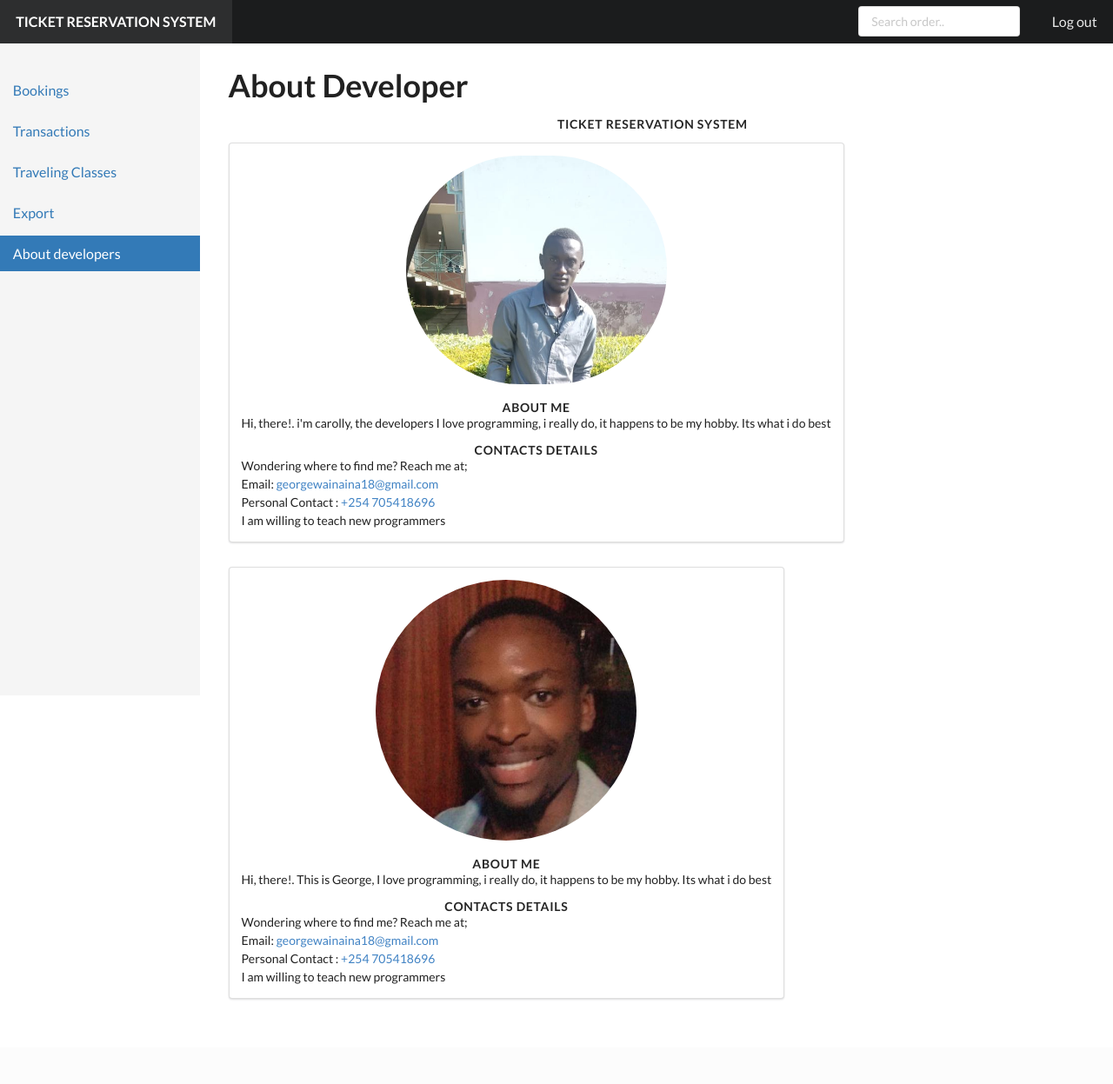
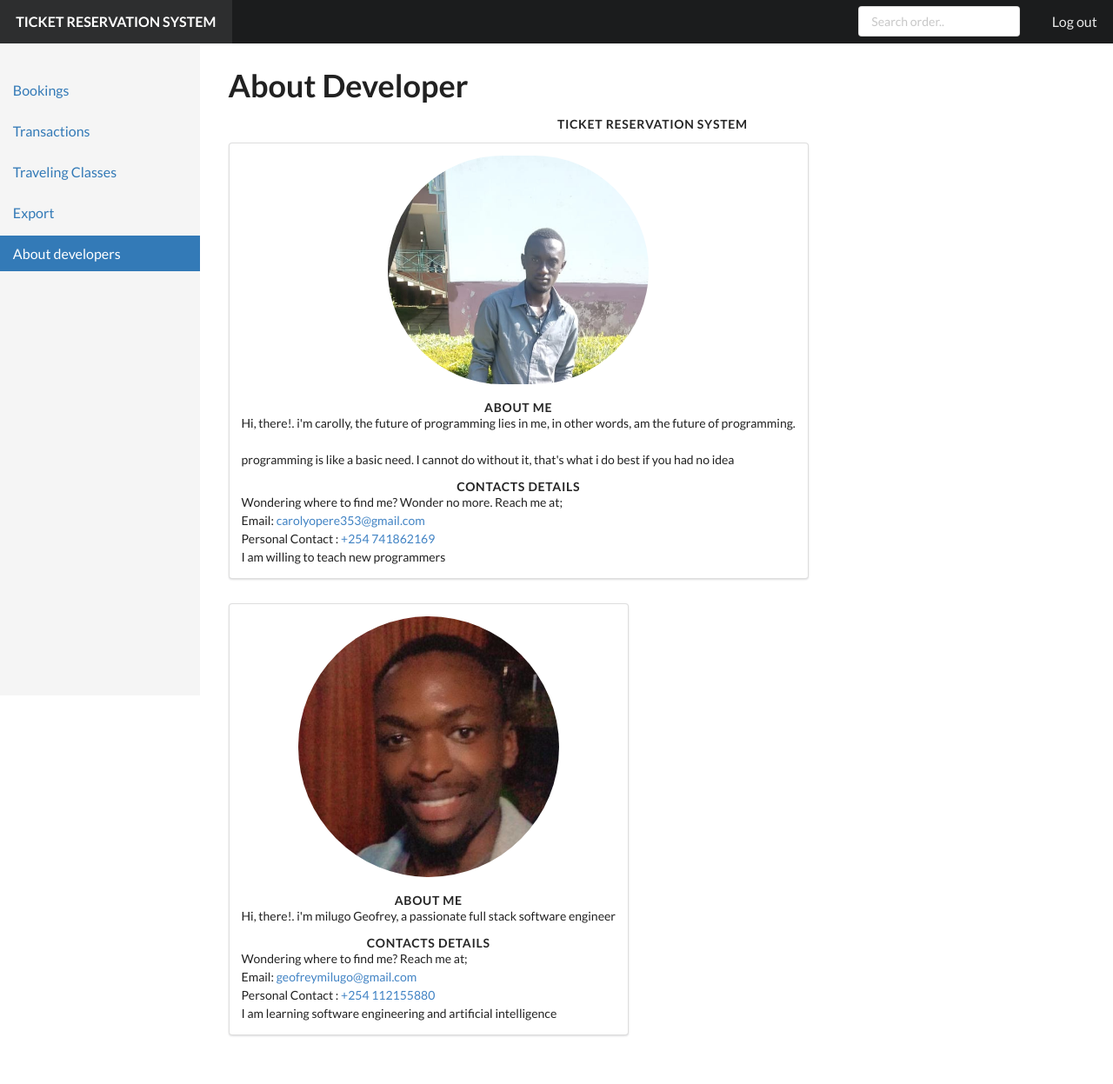
Before and after one commit to Pha12thom/Ticket_Reservation_system, a PHP site: page /admin/developer.php in a window 1280 px wide. Shown: the whole page at 87% size. Before the commit the page ends 1150 px from the top, so only its background shows below. Run offline with PHP 8.4, Linux system fonts and the light colour scheme; the visitor is signed in with stand-in values (Sample User, id 1).

Commit message:
developers

```diff
--- a/admin/developer.php
+++ b/admin/developer.php
@@ -49,9 +49,10 @@
         <div class="ui segment">
   <img class="ui centered medium circular image" src="carolly.jpg"><br>
   <div class="ui horizontal divider">About me</div>
-		<p>Hi, there!. i'm carolly, the developers  I love programming, i really do, it happens to be my hobby. Its what i do best</p>
+		<p>Hi, there!. i'm carolly, the future of programming lies in me, in other words, am the future of programming.<br>
+</br> programming is like a basic need. I cannot do without it, that's what i do best if you had no idea</p>
 		<div class="ui horizontal divider">Contacts Details</div>
-		<p>Wondering where to find me? Reach me at;<br> Email: <a>georgewainaina18@gmail.com</a> <br>Personal Contact : <a>+254 705418696</a><br> I am willing to teach new programmers</p>
+		<p>Wondering where to find me? Wonder no more. Reach me at;<br> Email: <a>carolyopere353@gmail.com</a> <br>Personal Contact : <a>+254 741862169</a><br> I am willing to teach new programmers</p>
 		</div>
         </div>
 
@@ -59,9 +60,9 @@
         <div class="ui segment">
   <img class="ui centered medium circular image" src="milugo.jpeg"><br>
   <div class="ui horizontal divider">About me</div>
-		<p>Hi, there!. This is George, I love programming, i really do, it happens to be my hobby. Its what i do best</p>
+		<p>Hi, there!. i'm milugo Geofrey, a passionate full stack software engineer</p>
 		<div class="ui horizontal divider">Contacts Details</div>
-		<p>Wondering where to find me? Reach me at;<br> Email: <a>georgewainaina18@gmail.com</a> <br>Personal Contact : <a>+254 705418696</a><br> I am willing to teach new programmers</p>
+		<p>Wondering where to find me? Reach me at;<br> Email: <a>geofreymilugo@gmail.com</a> <br>Personal Contact : <a>+254 112155880</a><br> I am learning software engineering and artificial intelligence</p>
 		</div>
         </div>
 			</div>
```
